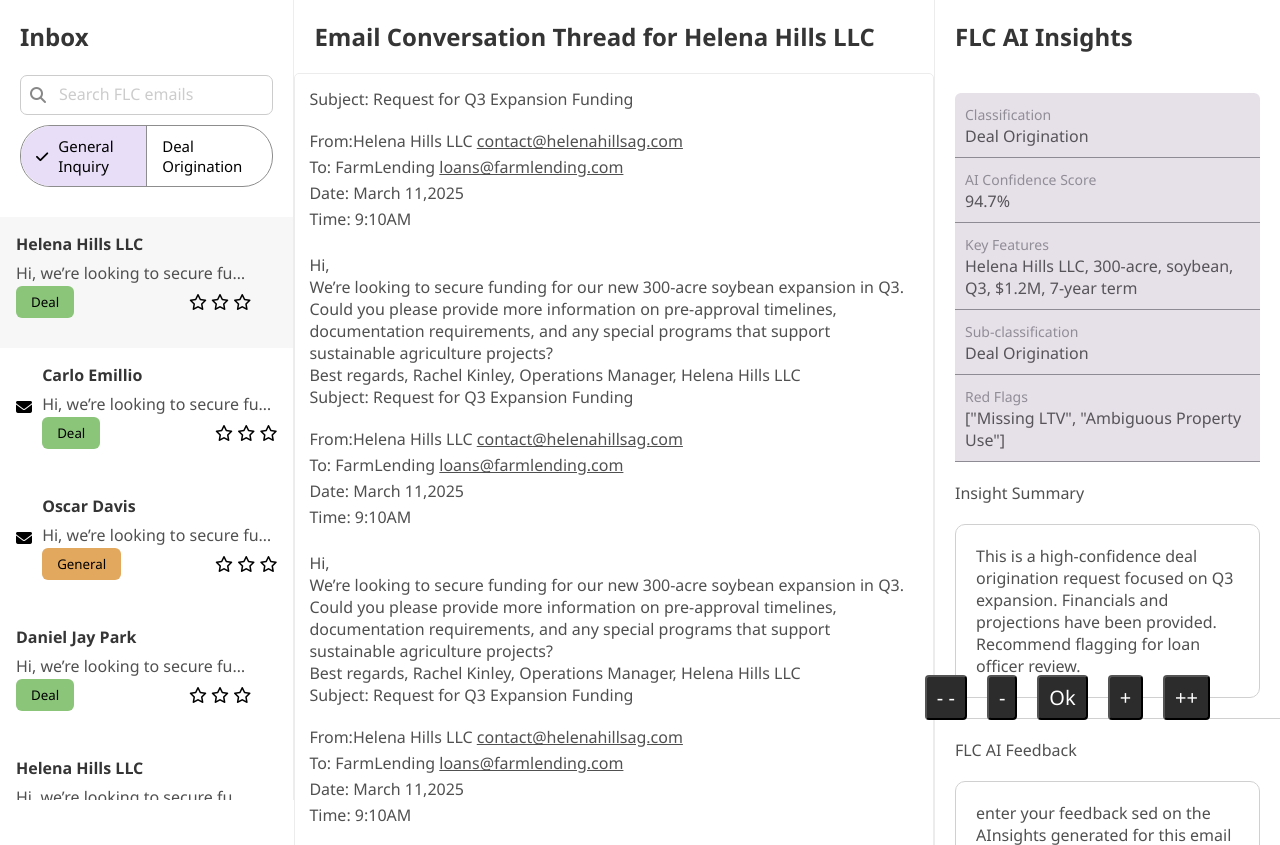
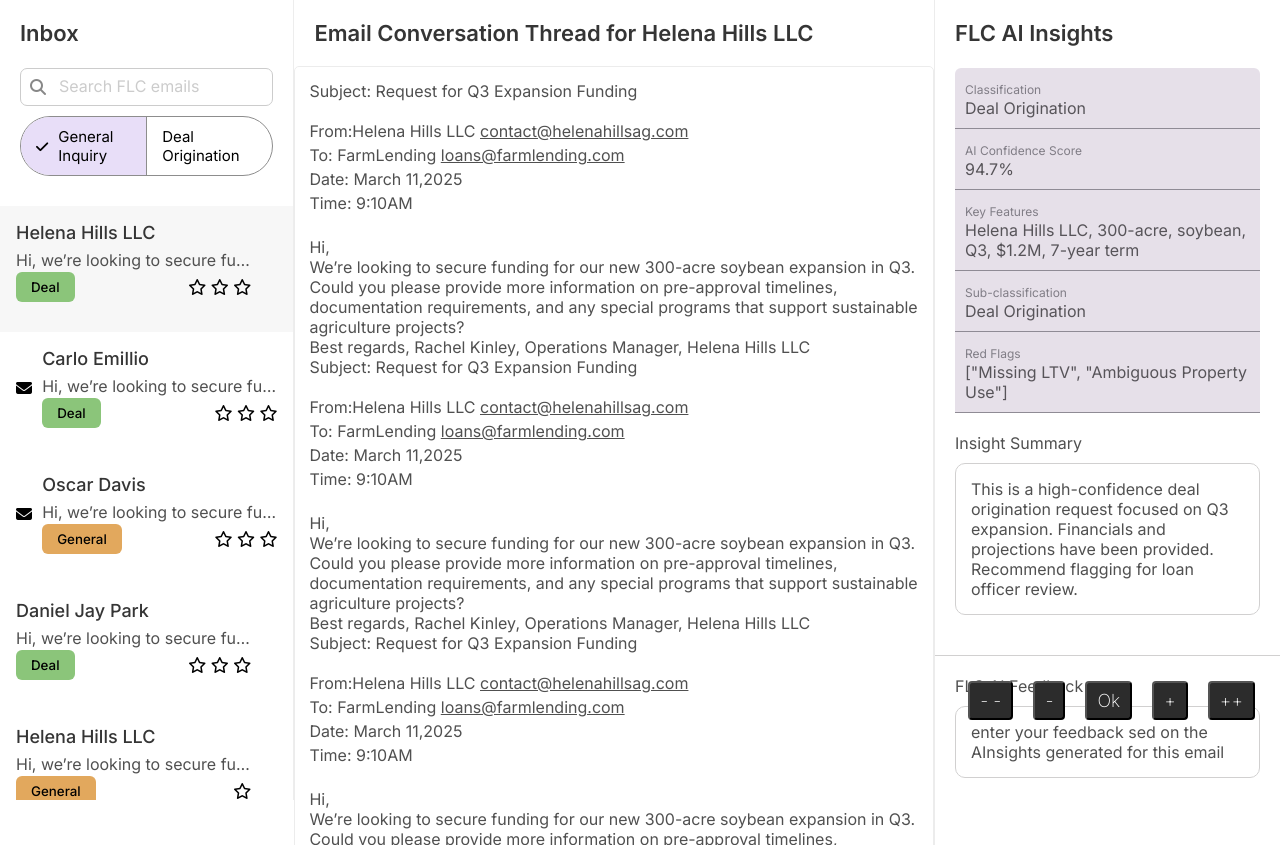
Before and after one commit to SrikanthGovind/Email-clone, a plain HTML site: page index.html in a window 1280 px wide. Shown: the top 845 px of the page. Drawn offline with Linux system fonts and the light colour scheme.

Commit message:
simple changes on fonts

```diff
--- a/index.html
+++ b/index.html
@@ -8,6 +8,12 @@
     <link
       rel="stylesheet"
       href="https://cdnjs.cloudflare.com/ajax/libs/font-awesome/6.7.2/css/all.min.css"
+    />
+    <link rel="preconnect" href="https://fonts.googleapis.com" />
+    <link rel="preconnect" href="https://fonts.gstatic.com" crossorigin />
+    <link
+      href="https://fonts.googleapis.com/css2?family=Inter:ital,opsz,wght@0,14..32,100..900;1,14..32,100..900&display=swap"
+      rel="stylesheet"
     />
   </head>
   <body>
--- a/style.css
+++ b/style.css
@@ -2,7 +2,7 @@
   padding: 0;
   margin: 0;
   box-sizing: border-box;
-  font-family: 'Segoe UI', Tahoma, Geneva, Verdana, sans-serif;
+    font-family: "Inter", sans-serif;
 }
 .main-container {
   display: flex;
@@ -26,6 +26,8 @@
 .sidebar-header {
   margin-bottom: 12px;
   color: #353535;
+  font-weight: 600;
+  font-size: 22px;
 }
 
 .sidebar-search {
@@ -105,13 +107,14 @@
   width: 90%;
 }
 .email-card h4 {
-  /* font-size: 20px; */
+  font-size: 18px;
+  font-weight: 500;
   margin-bottom: 7px;
   color: #353535;
+
 }
 
 .email-card p {
-  /* font-size: 18px; */
   white-space: nowrap;
   overflow: hidden;
   text-overflow: ellipsis;
@@ -131,9 +134,11 @@
 }
 .email-btn.deal {
   background: #8bc57a;
+  font-weight: 500;
 }
 .email-btn.general {
   background: #e2a85d;
+   font-weight: 500;
 }
 
 .Email_Conversation {
@@ -143,6 +148,7 @@
   color:#505050;
   position: absolute;
   box-sizing: border-box;
+  min-height: 100vh;
 }
 .email-thread-container {
   width: 65%;
@@ -151,6 +157,8 @@
 .email-header {
   color: #353535;
   padding: 20px;
+    font-weight: 600;
+  font-size: 22px;
 }
 .email-content-container {
   border: 1px solid #ececec;
@@ -191,9 +199,11 @@
 .insight-header{
   color: #353535;
   padding: 20px;
+    font-weight: 600;
+  font-size: 22px;
 }
 .insight-wrapper{
-   padding: 20px;
+   padding:2px 20px 40px 20px;
    display: flex;
    flex-direction: column;
    gap: 20px;
@@ -210,8 +220,9 @@
   border-bottom: 1px solid #8f8b95;
 
   label{
-    color:#918d97;
-    font-size: 14px;
+    color:#807d86;
+    font-size: 12px;
+    font-weight: 400;
   }
 }
 .insight-value{
@@ -220,11 +231,11 @@
 .insight-summary{
      display: flex;
    flex-direction: column;
-   gap: 20px;
+   gap: 10px;
 
 }
 .insight-summary-body{
-     padding: 20px;
+     padding: 15px;
    border: 1px solid #d1d0d0;
    border-radius: 10px;
 }
@@ -232,11 +243,11 @@
    padding: 20px;
       display: flex;
    flex-direction: column;
-   gap: 20px;
+   gap: 10px;
 }
 
 .feedback-content{
-   padding: 20px;
+   padding: 15px;
    border: 1px solid #d1d0d0;
    border-radius: 10px;
 }
@@ -245,7 +256,7 @@
   display: flex;
   gap:20px;
   position: fixed;
-  right: 70px;
+  right: 25px;
   bottom:80px;
 }
 
@@ -254,5 +265,6 @@
   background: #2c2c2c;
   color: white;
   border-radius: 4px;
-  font-size: 20px;
+  font-size: 18px;
+  font-weight: 200;
 }
```
